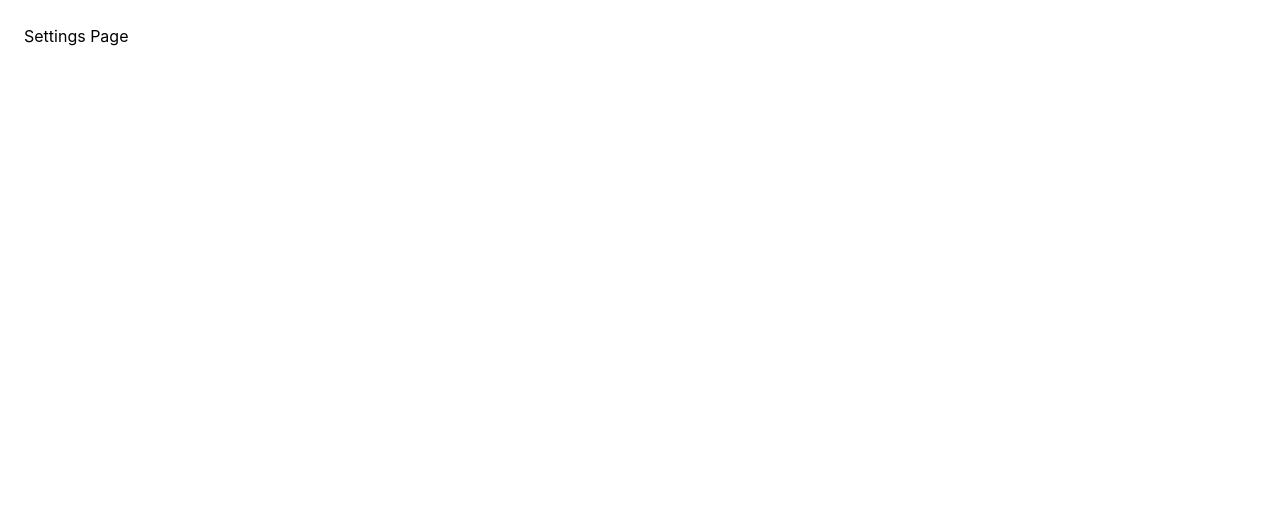
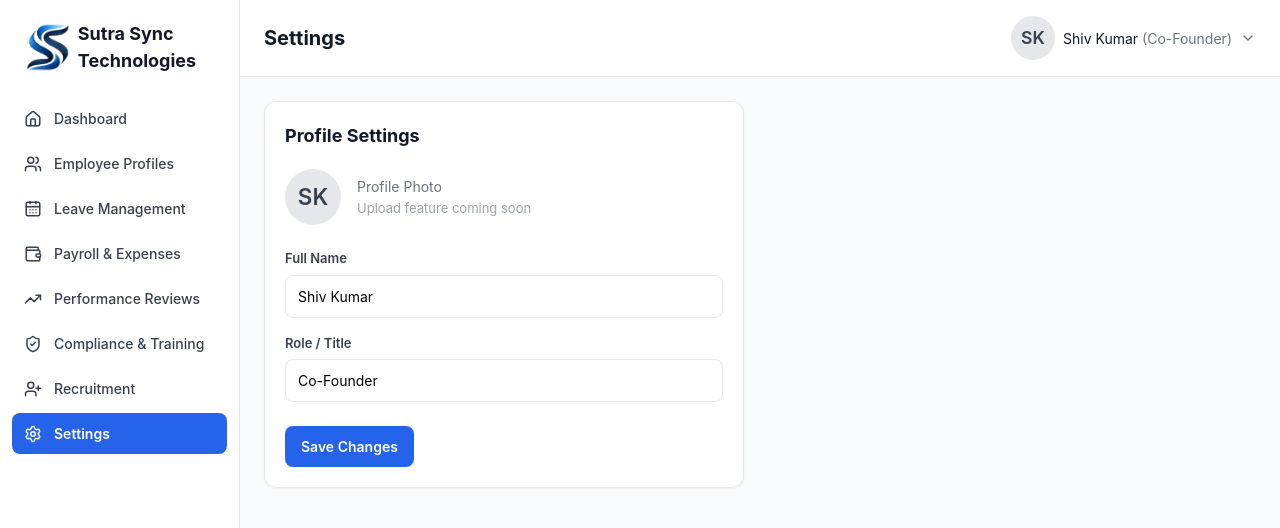
Before and after one commit to tushar161228/employee-management-system, a React (Vite) app: page /settings in a window 1280 px wide. Shown: the top 528 px of the page. Built offline with nearby package versions, Linux system fonts and the light colour scheme; sample sign-in values are in the browser's storage.

Commit message:
Add placeholder pages for Leave, Payroll, Performance, Compliance, and Recruitment with consistent Card-based layout

```diff
--- a/src/pages/Compliance.jsx
+++ b/src/pages/Compliance.jsx
@@ -1,4 +1,26 @@
-function Compliance() {
-  return <div style={{ padding: "24px" }}>Compliance Page</div>;
+import React from "react";
+import AppLayout from "../components/layout/AppLayout";
+import Card from "../components/common/Card";
+import { ShieldCheck } from "lucide-react";
+import { useUser } from "../context/UserContext";
+
+export default function Compliance() {
+  const { user } = useUser();
+  return (
+    <AppLayout pageTitle="Compliance & Training" user={user}>
+      <Card style={{ marginTop: "16px", textAlign: "center", padding: "48px" }}>
+        <ShieldCheck
+          size={40}
+          color="#2563EB"
+          style={{ marginBottom: "12px" }}
+        />
+        <h3 style={{ margin: 0, fontSize: "18px", color: "#111827" }}>
+          Compliance & Training
+        </h3>
+        <p style={{ marginTop: "8px", fontSize: "14px", color: "#6B7280" }}>
+          This module is under development.
+        </p>
+      </Card>
+    </AppLayout>
+  );
 }
-export default Compliance;
--- a/src/pages/Leave.jsx
+++ b/src/pages/Leave.jsx
@@ -1,4 +1,26 @@
-function Leave() {
-  return <div style={{ padding: "24px" }}>Leave Page</div>;
+import React from "react";
+import AppLayout from "../components/layout/AppLayout";
+import Card from "../components/common/Card";
+import { CalendarDays } from "lucide-react";
+import { useUser } from "../context/UserContext";
+
+export default function Leave() {
+  const { user } = useUser();
+  return (
+    <AppLayout pageTitle="Leave Management" user={user}>
+      <PlaceholderCard icon={CalendarDays} title="Leave Management" />
+    </AppLayout>
+  );
 }
-export default Leave;
+
+function PlaceholderCard({ icon: Icon, title }) {
+  return (
+    <Card style={{ marginTop: "16px", textAlign: "center", padding: "48px" }}>
+      <Icon size={40} color="#2563EB" style={{ marginBottom: "12px" }} />
+      <h3 style={{ margin: 0, fontSize: "18px", color: "#111827" }}>{title}</h3>
+      <p style={{ marginTop: "8px", fontSize: "14px", color: "#6B7280" }}>
+        This module is under development.
+      </p>
+    </Card>
+  );
+}
--- a/src/pages/Payroll.jsx
+++ b/src/pages/Payroll.jsx
@@ -1,4 +1,22 @@
-function Payroll() {
-  return <div style={{ padding: "24px" }}>Payroll Page</div>;
+import React from "react";
+import AppLayout from "../components/layout/AppLayout";
+import Card from "../components/common/Card";
+import { Wallet } from "lucide-react";
+import { useUser } from "../context/UserContext";
+
+export default function Payroll() {
+  const { user } = useUser();
+  return (
+    <AppLayout pageTitle="Payroll & Expenses" user={user}>
+      <Card style={{ marginTop: "16px", textAlign: "center", padding: "48px" }}>
+        <Wallet size={40} color="#2563EB" style={{ marginBottom: "12px" }} />
+        <h3 style={{ margin: 0, fontSize: "18px", color: "#111827" }}>
+          Payroll & Expenses
+        </h3>
+        <p style={{ marginTop: "8px", fontSize: "14px", color: "#6B7280" }}>
+          This module is under development.
+        </p>
+      </Card>
+    </AppLayout>
+  );
 }
-export default Payroll;
--- a/src/pages/Performance.jsx
+++ b/src/pages/Performance.jsx
@@ -1,4 +1,26 @@
-function Performance() {
-  return <div style={{ padding: "24px" }}>Performance Page</div>;
+import React from "react";
+import AppLayout from "../components/layout/AppLayout";
+import Card from "../components/common/Card";
+import { TrendingUp } from "lucide-react";
+import { useUser } from "../context/UserContext";
+
+export default function Performance() {
+  const { user } = useUser();
+  return (
+    <AppLayout pageTitle="Performance Reviews" user={user}>
+      <Card style={{ marginTop: "16px", textAlign: "center", padding: "48px" }}>
+        <TrendingUp
+          size={40}
+          color="#2563EB"
+          style={{ marginBottom: "12px" }}
+        />
+        <h3 style={{ margin: 0, fontSize: "18px", color: "#111827" }}>
+          Performance Reviews
+        </h3>
+        <p style={{ marginTop: "8px", fontSize: "14px", color: "#6B7280" }}>
+          This module is under development.
+        </p>
+      </Card>
+    </AppLayout>
+  );
 }
-export default Performance;
--- a/src/pages/Recruitment.jsx
+++ b/src/pages/Recruitment.jsx
@@ -1,4 +1,22 @@
-function Recruitment() {
-  return <div style={{ padding: "24px" }}>Recruitment Page</div>;
+import React from "react";
+import AppLayout from "../components/layout/AppLayout";
+import Card from "../components/common/Card";
+import { UserPlus } from "lucide-react";
+import { useUser } from "../context/UserContext";
+
+export default function Recruitment() {
+  const { user } = useUser();
+  return (
+    <AppLayout pageTitle="Recruitment" user={user}>
+      <Card style={{ marginTop: "16px", textAlign: "center", padding: "48px" }}>
+        <UserPlus size={40} color="#2563EB" style={{ marginBottom: "12px" }} />
+        <h3 style={{ margin: 0, fontSize: "18px", color: "#111827" }}>
+          Recruitment
+        </h3>
+        <p style={{ marginTop: "8px", fontSize: "14px", color: "#6B7280" }}>
+          This module is under development.
+        </p>
+      </Card>
+    </AppLayout>
+  );
 }
-export default Recruitment;
--- a/src/pages/Settings.jsx
+++ b/src/pages/Settings.jsx
@@ -1,4 +1,101 @@
-function Settings() {
-  return <div style={{ padding: "24px" }}>Settings Page</div>;
+import React, { useState } from "react";
+import AppLayout from "../components/layout/AppLayout";
+import Card from "../components/common/Card";
+import Avatar from "../components/common/Avatar";
+import Button from "../components/common/Button";
+import { useUser } from "../context/UserContext";
+
+export default function Settings() {
+  const { user, setUser } = useUser();
+  const [name, setName] = useState(user.name);
+  const [role, setRole] = useState(user.role);
+
+  const handleSave = (e) => {
+    e.preventDefault();
+    setUser({ ...user, name, role });
+    alert("Profile updated!");
+  };
+
+  return (
+    <AppLayout pageTitle="Settings" user={user}>
+      <Card style={{ maxWidth: "480px", marginTop: "16px" }}>
+        <h3
+          style={{
+            marginTop: 0,
+            marginBottom: "20px",
+            fontSize: "18px",
+            fontWeight: 700,
+            color: "#111827",
+          }}
+        >
+          Profile Settings
+        </h3>
+
+        <div
+          style={{
+            display: "flex",
+            alignItems: "center",
+            gap: "16px",
+            marginBottom: "24px",
+          }}
+        >
+          <Avatar src={user.photoUrl} name={user.name} size="lg" />
+          <div>
+            <p style={{ margin: 0, fontSize: "14px", color: "#6B7280" }}>
+              Profile Photo
+            </p>
+            <p
+              style={{ margin: "2px 0 0", fontSize: "13px", color: "#9CA3AF" }}
+            >
+              Upload feature coming soon
+            </p>
+          </div>
+        </div>
+
+        <form onSubmit={handleSave}>
+          <label style={labelStyle}>Full Name</label>
+          <input
+            type="text"
+            value={name}
+            onChange={(e) => setName(e.target.value)}
+            style={inputStyle}
+          />
+
+          <label style={{ ...labelStyle, marginTop: "16px" }}>
+            Role / Title
+          </label>
+          <input
+            type="text"
+            value={role}
+            onChange={(e) => setRole(e.target.value)}
+            style={inputStyle}
+          />
+
+          <div style={{ marginTop: "24px" }}>
+            <Button type="submit" variant="primary">
+              Save Changes
+            </Button>
+          </div>
+        </form>
+      </Card>
+    </AppLayout>
+  );
 }
-export default Settings;
+
+const labelStyle = {
+  display: "block",
+  fontSize: "13px",
+  color: "#374151",
+  marginBottom: "6px",
+  fontWeight: 600,
+};
+
+const inputStyle = {
+  width: "100%",
+  border: "1px solid #E5E7EB",
+  borderRadius: "8px",
+  padding: "10px 12px",
+  fontSize: "14px",
+  outline: "none",
+  boxSizing: "border-box",
+};
```
